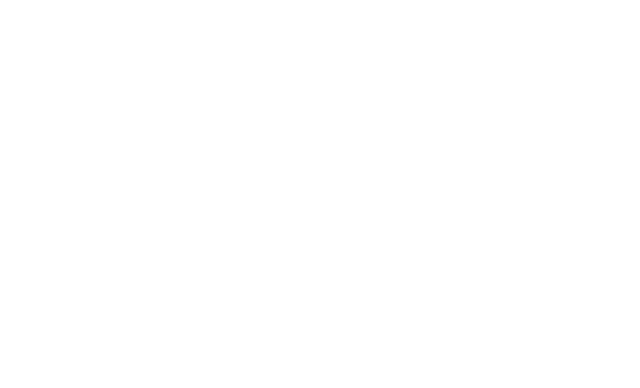
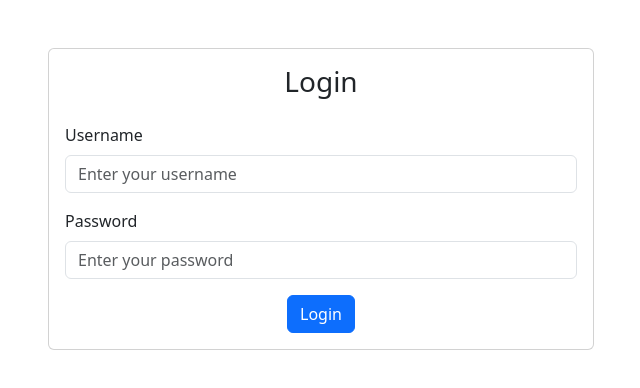
Before and after one commit to potocastel/retro-gaming-catalog, a React (Vite) app in the folder src/retrogamingcatalog.react/: page /login in a window 1280 px wide. Before the commit this address had no page. Shown: the top 388 px of the page, without its empty margins (319-959 px from the left). Built offline with nearby package versions, Linux system fonts and the light colour scheme.

Commit message:
fix console save call

```diff
--- a/src/retrogamingcatalog.react/src/App.jsx
+++ b/src/retrogamingcatalog.react/src/App.jsx
@@ -4,6 +4,7 @@
 import GamesManagement from './components/games/GamesManagement.jsx'
 import ManufacturerManagement from './components/manufacturers/ManufacturerManagement.jsx'
 import ConsoleManagement from "./components/consoles/ConsoleManagement.jsx";
+import Login from "./components/login/Login.jsx";
 import './App.css';
 
 function App() {
@@ -17,6 +18,7 @@
                     <Route path="games" element={<GamesManagement />} />
                     <Route path="consoles" element={<ConsoleManagement />} />
                     <Route path="manufacturers" element={<ManufacturerManagement />} />
+                    <Route path="login" element={<Login />} />
                 </Route>
             </Routes>
         </BrowserRouter>
--- a/src/retrogamingcatalog.react/src/components/consoles/EditConsole.jsx
+++ b/src/retrogamingcatalog.react/src/components/consoles/EditConsole.jsx
@@ -39,15 +39,14 @@
       });
 
       if (response.ok) {
-        // Gérer la réussite de la requête, peut-être rediriger ou effectuer d'autres actions
-        console.log("Formulaire soumis avec succès !");
+        dataFeedback();
       } else {
         console.error("Erreur lors de la soumission du formulaire.");
       }
     } catch (error) {
       console.error("Une erreur s'est produite :", error);
     }
-    dataFeedback();
+
   };
 
   const contents =
--- /dev/null
+++ b/src/retrogamingcatalog.react/src/components/login/Login.jsx
@@ -0,0 +1,83 @@
+import React, { useState } from 'react';
+
+const Login = ({onLogin}) => {
+  const [username, setUsername] = useState('');
+  const [password, setPassword] = useState('');
+
+  const handleLogin = async () => {
+    try {
+
+        if(false)
+        {
+
+        const response = await fetch('https://your-api-endpoint/login', {
+          method: 'POST',
+          headers: {
+            'Content-Type': 'application/json',
+          },
+          body: JSON.stringify({ username, password }),
+        });
+
+        if (!response.ok) {
+          throw new Error('Login failed');
+        }
+
+        const data = await response.json();
+
+        // Stockez le token JWT dans le stockage local
+        localStorage.setItem('token', data.Token);
+    }
+    else
+    {
+    localStorage.setItem('token', 'Fake');
+    onLogin();
+    }
+        // Redirigez l'utilisateur vers une autre page ou effectuez d'autres actions nécessaires
+      } catch (error) {
+        console.error('Login failed', error);
+      }
+  };
+
+  return (
+    <div className="container mt-5">
+      <div className="row justify-content-center">
+        <div className="col-md-6">
+          <div className="card">
+            <div className="card-body">
+              <h3 className="card-title text-center mb-4">Login</h3>
+              <form>
+                <div className="mb-3">
+                  <label htmlFor="username" className="form-label">Username</label>
+                  <input
+                    type="text"
+                    className="form-control"
+                    id="username"
+                    placeholder="Enter your username"
+                    value={username}
+                    onChange={(e) => setUsername(e.target.value)}
+                  />
+                </div>
+                <div className="mb-3">
+                  <label htmlFor="password" className="form-label">Password</label>
+                  <input
+                    type="password"
+                    className="form-control"
+                    id="password"
+                    placeholder="Enter your password"
+                    value={password}
+                    onChange={(e) => setPassword(e.target.value)}
+                  />
+                </div>
+                <div className="text-center">
+                  <button type="button" className="btn btn-primary" onClick={handleLogin}>Login</button>
+                </div>
+              </form>
+            </div>
+          </div>
+        </div>
+      </div>
+    </div>
+  );
+};
+
+export default Login;
--- a/src/retrogamingcatalog.react/src/pages/Layout.jsx
+++ b/src/retrogamingcatalog.react/src/pages/Layout.jsx
@@ -1,10 +1,31 @@
+import React, { useEffect, useState } from 'react';
 import { Outlet, NavLink } from "react-router-dom";
+import Login from "../components/login/Login.jsx";
 
 const Layout = () => {
+
+    const [isAuthenticated, setIsAuthenticated] = useState(localStorage.getItem('token') !== null);
+
+    const handleLogout = () => {
+      // Supprimez le token du stockage local pour déconnecter l'utilisateur
+      localStorage.removeItem('token');
+      setIsAuthenticated(false);
+    };
+
+    useEffect(()=>{
+
+    },[isAuthenticated]);
+
     return (
         <>
+        {
+            (isAuthenticated  ? (
+                <>
             <nav className="navbar navbar-light bg-light p-2">
                 <span className="navbar-brand mb-0 h1">Retro gaming catalog</span>
+
+                <button className="btn btn-danger" onClick={handleLogout}><i className="bi bi-box-arrow-right"></i></button>
+
             </nav>            <div className="d-flex flex-row mb-auto">
                 <div className="d-flex flex-column flex-shrink-0 p-3 text-white bg-dark sidebar">
                     <ul className="nav nav-pills flex-column mb-auto">
@@ -15,7 +36,7 @@
                             <NavLink className="nav-link text-white" to="/games"><i className="bi bi-controller"></i> Games</NavLink>
                         </li>
                         <li className="nav-item ">
-                            <NavLink className="nav-link text-white" to="/consoles"><i className="bi bi-controller"></i> Consoles</NavLink>
+                            <NavLink className="nav-link text-white" to="/consoles"><i className="bi bi-pc-horizontal"></i> Consoles</NavLink>
                         </li>
                         <li className="nav-item ">
                             <NavLink className="nav-link text-white" to="/manufacturers"><i className="bi bi-wrench"></i> Manufacturers</NavLink>
@@ -26,6 +47,8 @@
                     <Outlet />
                 </div>
             </div>
+              </>) : (<Login onLogin={() => setIsAuthenticated(true)} />))
+        }
         </>
     )
 };
```
Also changed, not shown: 1 other file (tests, documents, lock files or other folders).
